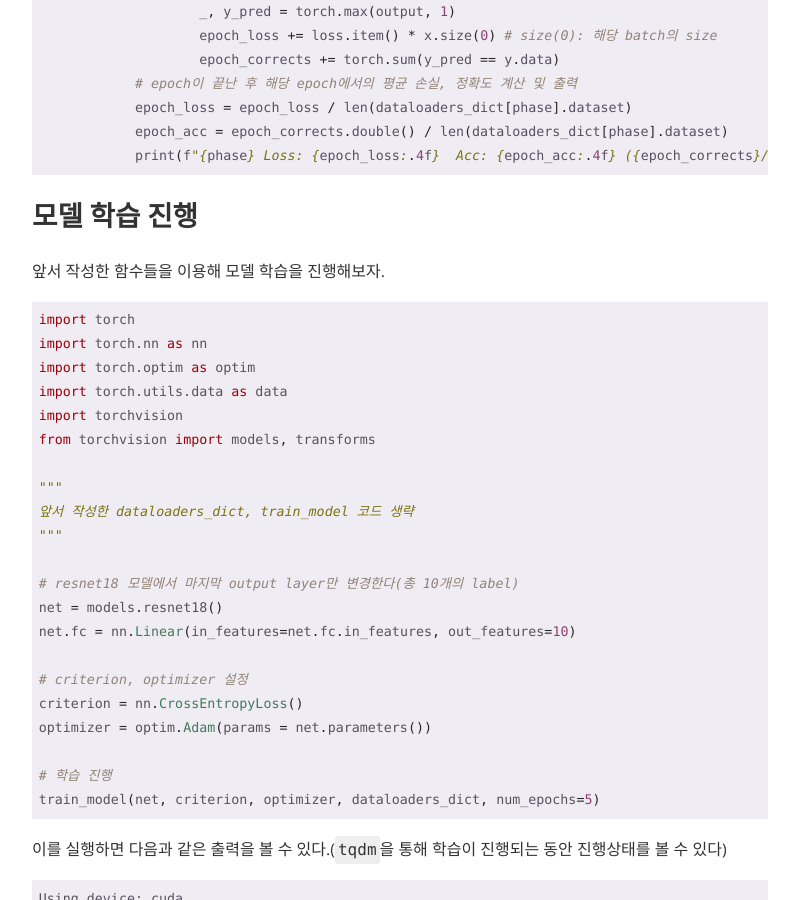
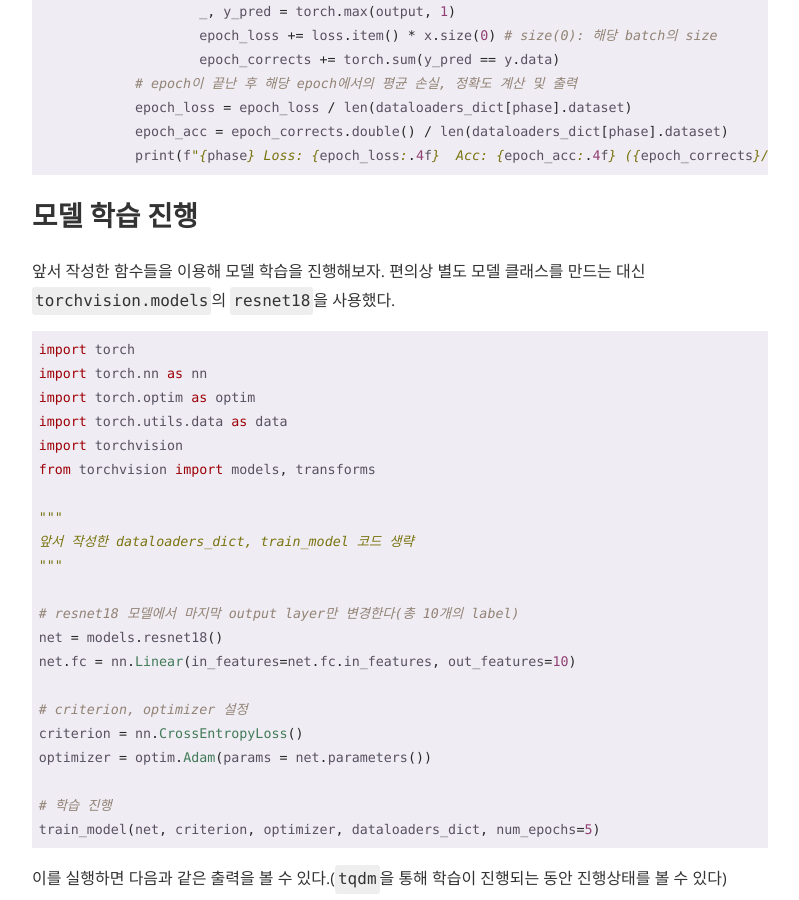
Before and after one commit to nyan101/nyan101.github.io, a Jekyll site: the page built from _posts/2022-02-07-notes-on-pytorch-04.md, in a window 1280 px wide and 900 px high, scrolled down 3667 px. Shown: the whole window, without its empty margins (240-1039 px from the left). Built offline with Jekyll 4.4.1, drawn with Linux system fonts in a browser that asks for light colours; nearby versions of some CDN libraries; comment, search, counter and statistics services are not loaded; a style sheet for code colours, icons or effects is not loaded.

Commit message:
fix post

````diff
--- a/_posts/2022-02-07-notes-on-pytorch-04.md
+++ b/_posts/2022-02-07-notes-on-pytorch-04.md
@@ -160,7 +160,7 @@ def train_model(net, criterion, optimizer, dataloaders_dict, num_epochs):
 
 ## 모델 학습 진행
 
-앞서 작성한 함수들을 이용해 모델 학습을 진행해보자.
+앞서 작성한 함수들을 이용해 모델 학습을 진행해보자. 편의상 별도 모델 클래스를 만드는 대신 `torchvision.models`의 `resnet18`을 사용했다.
 
 ```python
 import torch
````
